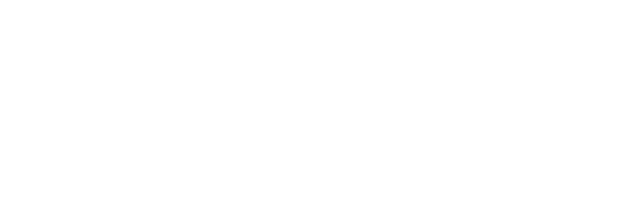
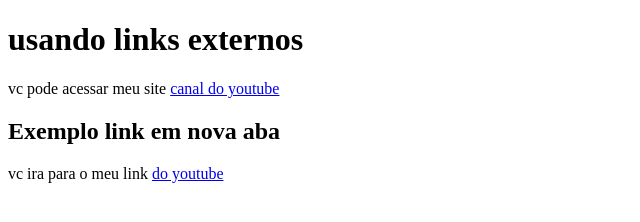
Before and after one commit to lucasdominguess/Html5_CSS3, a plain HTML site: page Exercicios/ex10 links e ancoras/index.html in a window 1280 px wide. Shown: the whole page, without its empty margins (0-640 px from the left). Drawn offline with Linux system fonts and the light colour scheme.

Commit message:
Update index.html

```diff
--- a/Exercicios/ex10 links e ancoras/index.html
+++ b/Exercicios/ex10 links e ancoras/index.html
@@ -3,9 +3,13 @@
 <head>
     <meta charset="UTF-8">
     <meta name="viewport" content="width=device-width, initial-scale=1.0">
-    <title>Document</title>
+    <title>links e ancoras</title>
 </head>
 <body>
-
+   <h1>usando links externos</h1>
+   <p>vc pode acessar meu site <a href="https://www.youtube.com/">canal do youtube </a></p>
+    <!-- dessa forma vc tranforma "canal do youtube" em um link(caminho)-->
+    <h2>Exemplo link em nova aba</h2>
+    <p>vc ira para o meu link <a href="https://www.youtube.com/"target="_blank" rel="external">do youtube </a></p>
 </body>
 </html>
```
